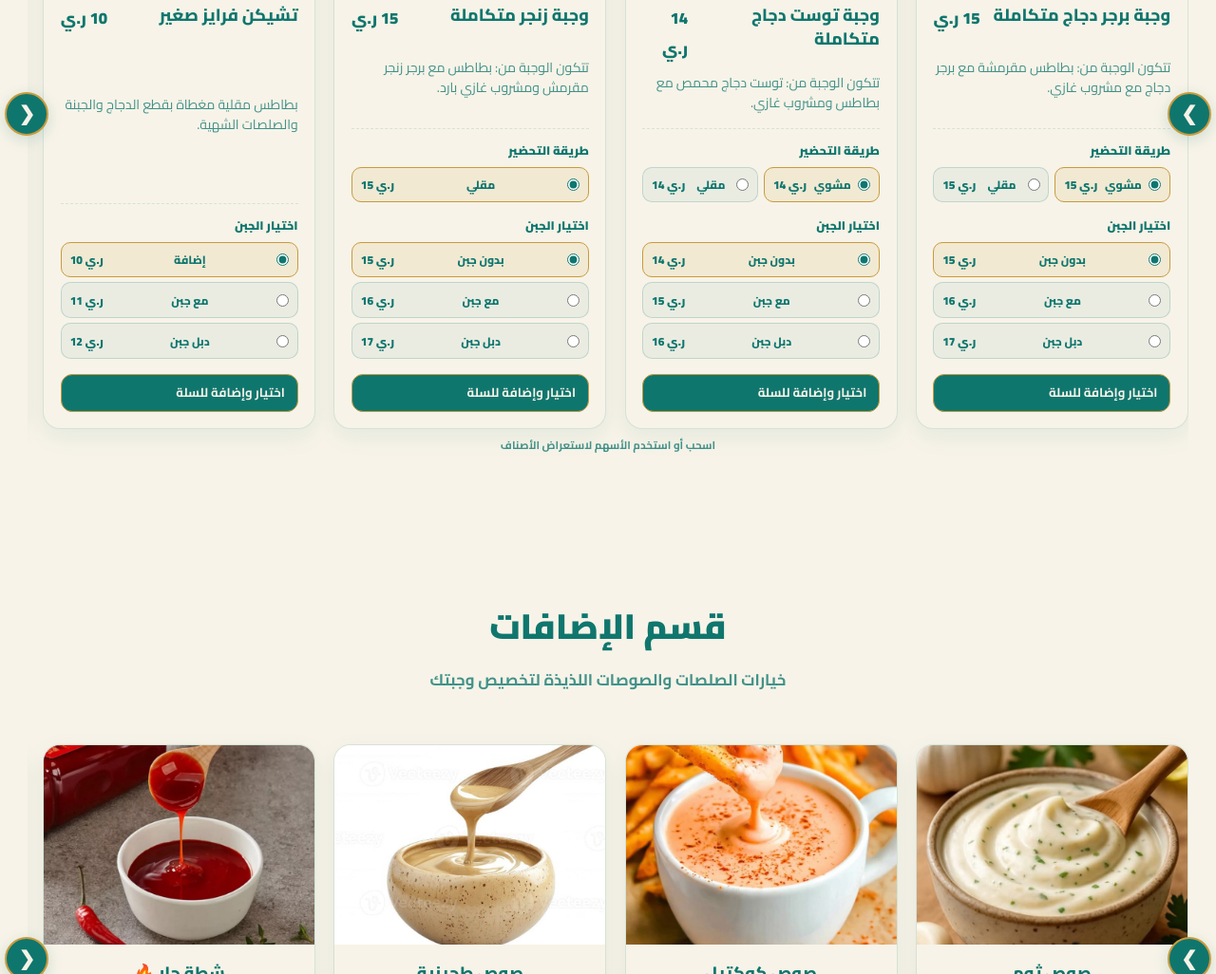
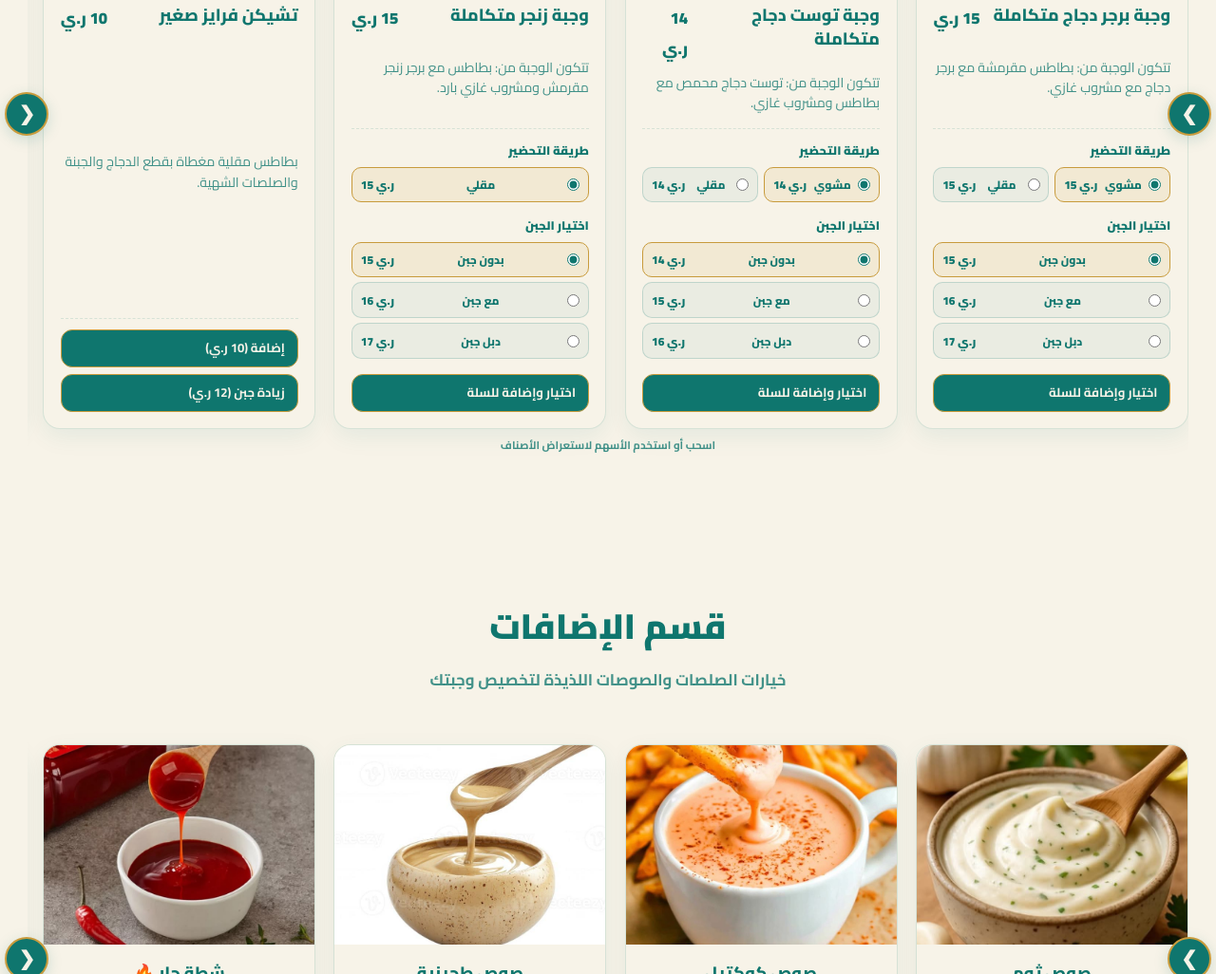
Before and after one commit to sabrrassam/gogo, a plain HTML site: page index.html in a window 1280 px wide. Shown: the part 5369-6395 px from the top of the page at 95% size. Drawn offline with Linux system fonts and the light colour scheme.

Commit message:
Update index.html

```diff
--- a/index.html
+++ b/index.html
@@ -1272,7 +1272,8 @@
               </div>
               <p class="item-desc">بطاطس مقلية مغطاة بقطع الدجاج والجبنة والصلصات الشهية.</p>
               <div class="card-footer">
-                <button class="btn-add btn-action-single" onclick="openItemByName('تشيكن فرايز صغير', 'single')">+ إضافة (10)</button>
+                <button class="btn-add" onclick="openChickenFriesItem('تشيكن فرايز صغير', false)">+ إضافة (10 ر.ي)</button>
+                <button class="btn-add" onclick="openChickenFriesItem('تشيكن فرايز صغير', true)">+ زيادة جبن (12 ر.ي)</button>
               </div>
             </div>
           </div>
@@ -1287,7 +1288,8 @@
               </div>
               <p class="item-desc">صحن تشيكن فرايز كبير مشبع بالدجاج المقرمش والجبن الذائب.</p>
               <div class="card-footer">
-                <button class="btn-add btn-action-single" onclick="openItemByName('تشيكن فرايز كبير', 'single')">+ إضافة (15)</button>
+                <button class="btn-add" onclick="openChickenFriesItem('تشيكن فرايز كبير', false)">+ إضافة (15 ر.ي)</button>
+                <button class="btn-add" onclick="openChickenFriesItem('تشيكن فرايز كبير', true)">+ زيادة جبن (17 ر.ي)</button>
               </div>
             </div>
           </div>
@@ -1695,8 +1697,8 @@
         "صحن بطاطس صغير": { base: 3, cheese: 6, labelBase: "3 ر.ي", labelCheese: "6 ر.ي", btnBase: "+ إضافة", btnCheese: "+ إضافة" },
         "صحن بطاطس كبير": { base: 5, cheese: 8, labelBase: "5 ر.ي", labelCheese: "8 ر.ي", btnBase: "+ إضافة", btnCheese: "+ إضافة" },
         "وجبة توست دجاج متكاملة": { base: 14, cheese: 15, labelBase: "14 ر.ي", labelCheese: "15 ر.ي", btnBase: "+ إضافة", btnCheese: "+ إضافة" },
-        "تشيكن فرايز صغير": { single: 10, cheese: 11, labelBase: "10 ر.ي" },
-        "تشيكن فرايز كبير": { single: 15, cheese: 16, labelBase: "15 ر.ي" },
+        "تشيكن فرايز صغير": { single: 10, cheese: 12, labelBase: "10 ر.ي" },
+        "تشيكن فرايز كبير": { single: 15, cheese: 17, labelBase: "15 ر.ي" },
         "وجبة زنجر متكاملة": { single: 15, cheese: 16, labelBase: "15 ر.ي" },
         "وجبة برجر دجاج متكاملة": { base: 15, cheese: 16, labelBase: "15 ر.ي", labelCheese: "16 ر.ي", btnBase: "+ إضافة", btnCheese: "+ إضافة" },
         "إضافة: صوص ثوم": { single: 1 },
@@ -1826,6 +1828,21 @@
         cheeseChoice,
         hideCheese: Boolean(cheeseChoice)
       });
+    }
+
+    function openChickenFriesItem(itemId, withCheese) {
+      const itemPricing = BRANCH_DATA.prices[itemId];
+      if (!itemPricing || itemPricing.single === undefined || (withCheese && itemPricing.cheese === undefined)) {
+        console.warn('Missing chicken fries pricing:', itemId);
+        return;
+      }
+
+      const presetOptions = { hideCheese: true };
+      if (withCheese) {
+        const cheeseExtra = itemPricing.cheese - itemPricing.single;
+        presetOptions.cheeseChoice = `مع جبن (+${cheeseExtra} ر.ي)`;
+      }
+      openCustomizeModal(itemId, itemPricing.single, null, presetOptions);
     }
 
     function getOptionExtraPrice(option) {
@@ -2613,6 +2630,22 @@
 
       const basePrice = itemPricing.base ?? itemPricing.single;
       if (basePrice === undefined) return;
+      if (itemId === 'تشيكن فرايز صغير' || itemId === 'تشيكن فرايز كبير') {
+        footer.replaceChildren();
+        footer.classList.add('card-choices');
+        [
+          ['إضافة', basePrice, false],
+          ['زيادة جبن', itemPricing.cheese, true]
+        ].forEach(([label, price, withCheese]) => {
+          const button = document.createElement('button');
+          button.type = 'button';
+          button.className = 'btn-add choice-chip';
+          button.textContent = `${label} (${price} ر.ي)`;
+          button.addEventListener('click', () => openChickenFriesItem(itemId, withCheese));
+          footer.appendChild(button);
+        });
+        return;
+      }
       const cheesePrice = basePrice + 1;
       const cheeseDoublePrice = basePrice + 2;
       const existingPrepChoices = [...footer.querySelectorAll('.btn-add')]
@@ -2655,15 +2688,13 @@
       cheeseTitle.className = 'card-cheese-title';
       cheeseTitle.textContent = 'اختيار الجبن';
       cheeseGroup.appendChild(cheeseTitle);
-      const isChickenFries = itemId === 'تشيكن فرايز صغير' || itemId === 'تشيكن فرايز كبير';
       [
         ['بدون جبن', basePrice],
         ['مع جبن', cheesePrice],
         ['دبل جبن', cheeseDoublePrice]
       ].forEach(([label, price], index) => {
-        const displayLabel = isChickenFries && label === 'بدون جبن' ? 'إضافة' : label;
         cheeseGroup.appendChild(createCardRadioChoice(
-          displayLabel,
+          label,
           label,
           price,
           `${groupId}-cheese`,
```
